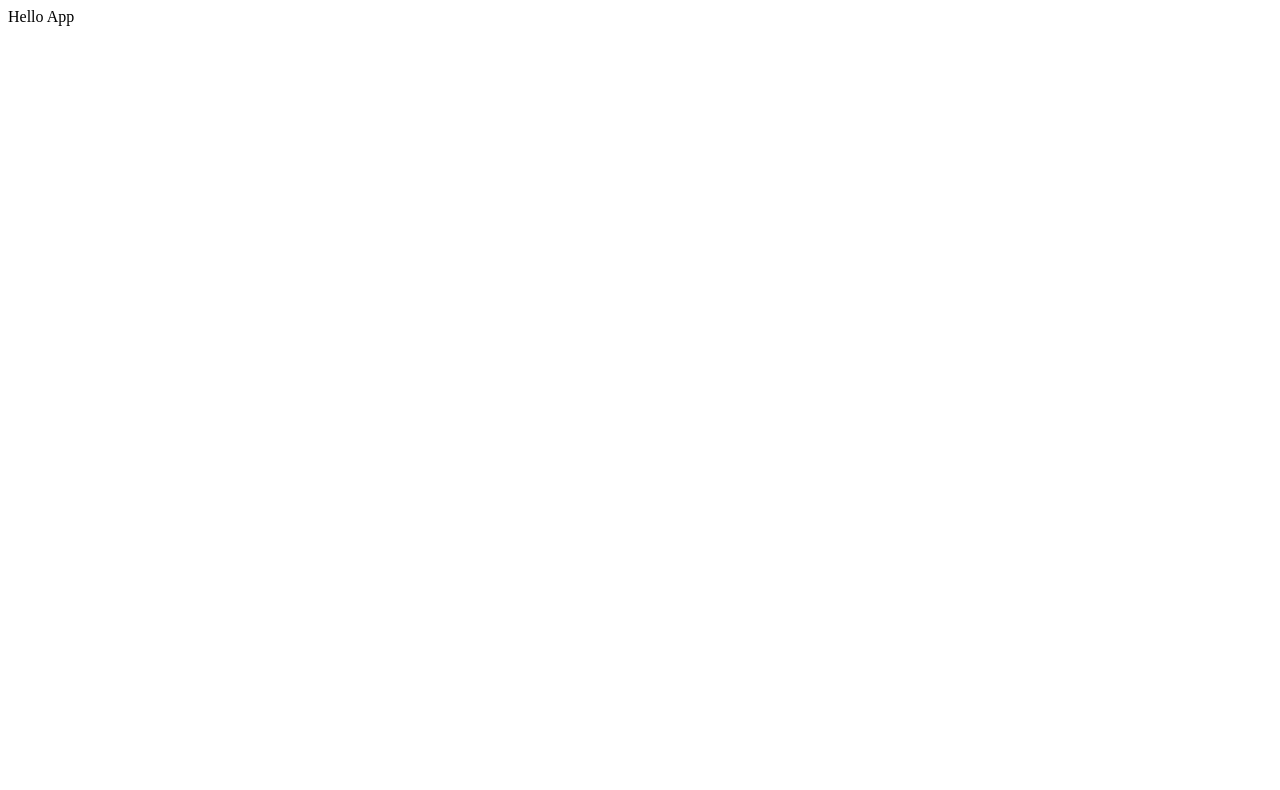
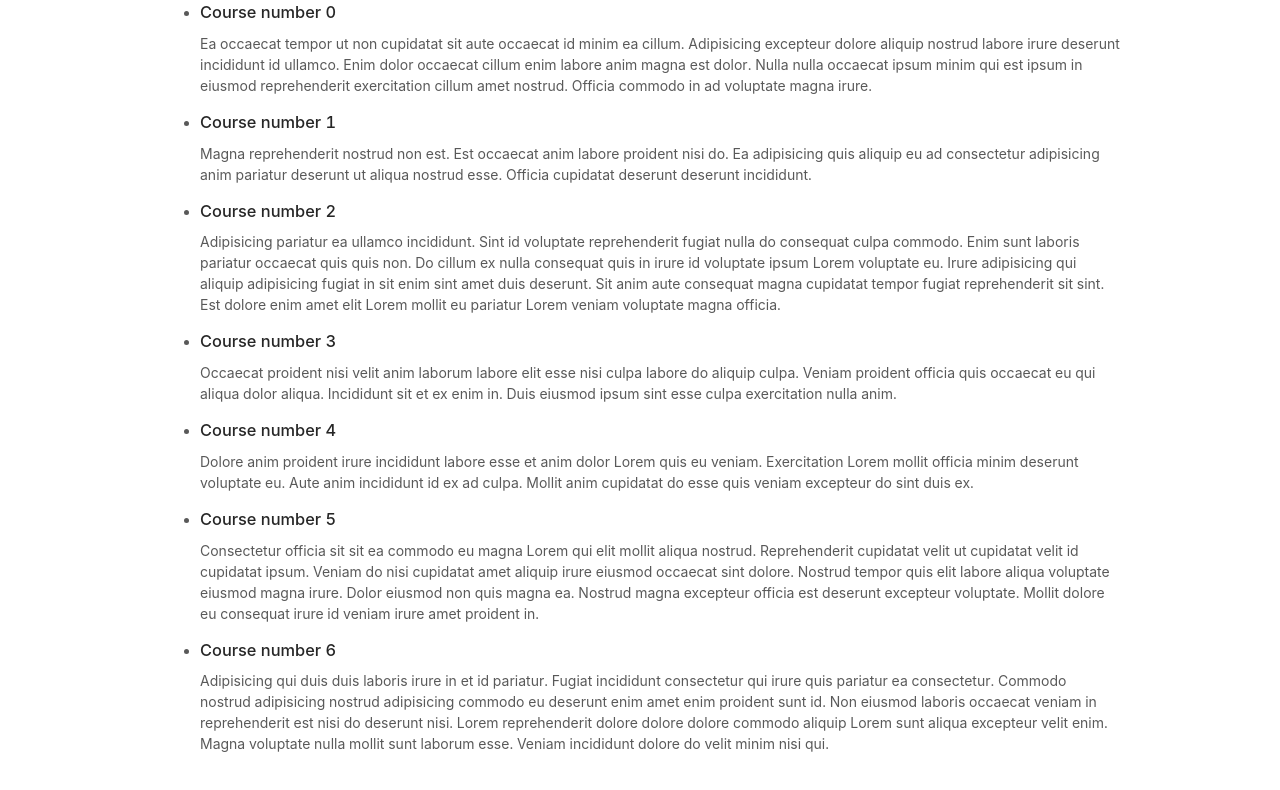
Before and after one commit to badimalex/frontendcourses, a React app: page / in a window 1280 px wide. Shown: the top 790 px of the page. Built offline with nearby package versions, Linux system fonts and the light colour scheme; the HTML template or start-up script is replaced by a standard one.

Commit message:
CoursesPage

```diff
--- a/package.json
+++ b/package.json
@@ -12,7 +12,9 @@
   },
   "devDependencies": {
     "awesome-typescript-loader": "^5.2.0",
+    "css-loader": "^1.0.0",
     "source-map-loader": "^0.2.3",
+    "style-loader": "^0.21.0",
     "webpack": "^4.16.4",
     "webpack-cli": "^3.1.0",
     "webpack-dev-server": "^3.1.5"
@@ -21,6 +23,9 @@
     "@types/lodash": "^4.14.116",
     "@types/react": "^16.4.7",
     "@types/react-dom": "^16.0.6",
+    "antd": "^3.8.0",
+    "react": "^16.4.2",
+    "react-dom": "^16.4.2",
     "typescript": "^3.0.1"
   }
 }
--- /dev/null
+++ b/src/app/index.tsx
@@ -0,0 +1,14 @@
+import * as React from 'react';
+
+import './style.css';
+
+import courses from '../constants/courses';
+import { CoursesPage } from '../components/courses/pages/CoursesPage/index';
+
+export function App() {
+  return (
+    <div className="container">
+      <CoursesPage items={courses} />
+    </div>
+  );
+}
--- /dev/null
+++ b/src/app/style.css
@@ -0,0 +1,5 @@
+.container {
+  max-width: 960px;
+  margin-right: auto;
+  margin-left: auto;
+}
--- a/src/components/App.tsx
+++ /dev/null
@@ -1,7 +0,0 @@
-import * as React from 'react';
-
-export interface AppProps {}
-
-export function App(props: AppProps) {
-  return <div>Hello App</div>;
-}
--- /dev/null
+++ b/src/components/courses/pages/CoursesPage/index.tsx
@@ -0,0 +1,23 @@
+import * as React from 'react';
+
+import { map } from 'lodash';
+
+export interface Props {
+  items: {
+    title: string;
+    description: string;
+  }[];
+}
+
+export function CoursesPage(props: Props) {
+  return (
+    <ul>
+      {map(props.items, (item, key) => (
+        <li key={key}>
+          <h3>{item.title}</h3>
+          <p>{item.description}</p>
+        </li>
+      ))}
+    </ul>
+  );
+}
--- /dev/null
+++ b/src/constants/courses.ts
@@ -0,0 +1,65 @@
+export default [
+  {
+    picture: 'http://placehold.it/32x32',
+    title: 'Course number 0',
+    description:
+      'Ea occaecat tempor ut non cupidatat sit aute occaecat id minim ea cillum. Adipisicing excepteur dolore aliquip nostrud labore irure deserunt incididunt id ullamco. Enim dolor occaecat cillum enim labore anim magna est dolor. Nulla nulla occaecat ipsum minim qui est ipsum in eiusmod reprehenderit exercitation cillum amet nostrud. Officia commodo in ad voluptate magna irure.\r\n',
+    rating: 1,
+    type: 'бесплатный',
+    reviews: 98
+  },
+  {
+    picture: 'http://placehold.it/32x32',
+    title: 'Course number 1',
+    description:
+      'Magna reprehenderit nostrud non est. Est occaecat anim labore proident nisi do. Ea adipisicing quis aliquip eu ad consectetur adipisicing anim pariatur deserunt ut aliqua nostrud esse. Officia cupidatat deserunt deserunt incididunt.\r\n',
+    rating: 5,
+    type: 'платный',
+    reviews: 76
+  },
+  {
+    picture: 'http://placehold.it/32x32',
+    title: 'Course number 2',
+    description:
+      'Adipisicing pariatur ea ullamco incididunt. Sint id voluptate reprehenderit fugiat nulla do consequat culpa commodo. Enim sunt laboris pariatur occaecat quis quis non. Do cillum ex nulla consequat quis in irure id voluptate ipsum Lorem voluptate eu. Irure adipisicing qui aliquip adipisicing fugiat in sit enim sint amet duis deserunt. Sit anim aute consequat magna cupidatat tempor fugiat reprehenderit sit sint. Est dolore enim amet elit Lorem mollit eu pariatur Lorem veniam voluptate magna officia.\r\n',
+    rating: 5,
+    type: 'бесплатный',
+    reviews: 77
+  },
+  {
+    picture: 'http://placehold.it/32x32',
+    title: 'Course number 3',
+    description:
+      'Occaecat proident nisi velit anim laborum labore elit esse nisi culpa labore do aliquip culpa. Veniam proident officia quis occaecat eu qui aliqua dolor aliqua. Incididunt sit et ex enim in. Duis eiusmod ipsum sint esse culpa exercitation nulla anim.\r\n',
+    rating: 3,
+    type: 'бесплатный',
+    reviews: 74
+  },
+  {
+    picture: 'http://placehold.it/32x32',
+    title: 'Course number 4',
+    description:
+      'Dolore anim proident irure incididunt labore esse et anim dolor Lorem quis eu veniam. Exercitation Lorem mollit officia minim deserunt voluptate eu. Aute anim incididunt id ex ad culpa. Mollit anim cupidatat do esse quis veniam excepteur do sint duis ex.\r\n',
+    rating: 1,
+    type: 'бесплатный',
+    reviews: 138
+  },
+  {
+    picture: 'http://placehold.it/32x32',
+    title: 'Course number 5',
+    description:
+      'Consectetur officia sit sit ea commodo eu magna Lorem qui elit mollit aliqua nostrud. Reprehenderit cupidatat velit ut cupidatat velit id cupidatat ipsum. Veniam do nisi cupidatat amet aliquip irure eiusmod occaecat sint dolore. Nostrud tempor quis elit labore aliqua voluptate eiusmod magna irure. Dolor eiusmod non quis magna ea. Nostrud magna excepteur officia est deserunt excepteur voluptate. Mollit dolore eu consequat irure id veniam irure amet proident in.\r\n',
+    rating: 4,
+    type: 'платный',
+    reviews: 132
+  },
+  {
+    picture: 'http://placehold.it/32x32',
+    title: 'Course number 6',
+    description:
+      'Adipisicing qui duis duis laboris irure in et id pariatur. Fugiat incididunt consectetur qui irure quis pariatur ea consectetur. Commodo nostrud adipisicing nostrud adipisicing commodo eu deserunt enim amet enim proident sunt id. Non eiusmod laboris occaecat veniam in reprehenderit est nisi do deserunt nisi. Lorem reprehenderit dolore dolore dolore commodo aliquip Lorem sunt aliqua excepteur velit enim. Magna voluptate nulla mollit sunt laborum esse. Veniam incididunt dolore do velit minim nisi qui.\r\n',
+    rating: 5,
+    type: 'бесплатный',
+    reviews: 109
+  }
+];
--- a/src/index.tsx
+++ b/src/index.tsx
@@ -1,6 +1,8 @@
 import * as React from 'react';
 import * as ReactDOM from 'react-dom';
 
-import { App } from './components/App';
+import './styles.css';
+
+import { App } from './app';
 
 ReactDOM.render(<App />, document.getElementById('root'));
--- /dev/null
+++ b/src/styles.css
@@ -0,0 +1 @@
+@import '~antd/dist/antd.css';
--- a/webpack.config.js
+++ b/webpack.config.js
@@ -9,7 +9,11 @@ module.exports = {
   module: {
     rules: [
       { test: /\.tsx?$/, loader: 'awesome-typescript-loader' },
-      { enforce: 'pre', test: /\.js$/, loader: 'source-map-loader' }
+      { enforce: 'pre', test: /\.js$/, loader: 'source-map-loader' },
+      {
+        test: /\.css$/,
+        use: ['style-loader', 'css-loader']
+      }
     ]
   },
   resolve: {
```
Also changed, not shown: tsconfig.json (+7 -9 lines), 1 other file (tests, documents, lock files or other folders).
